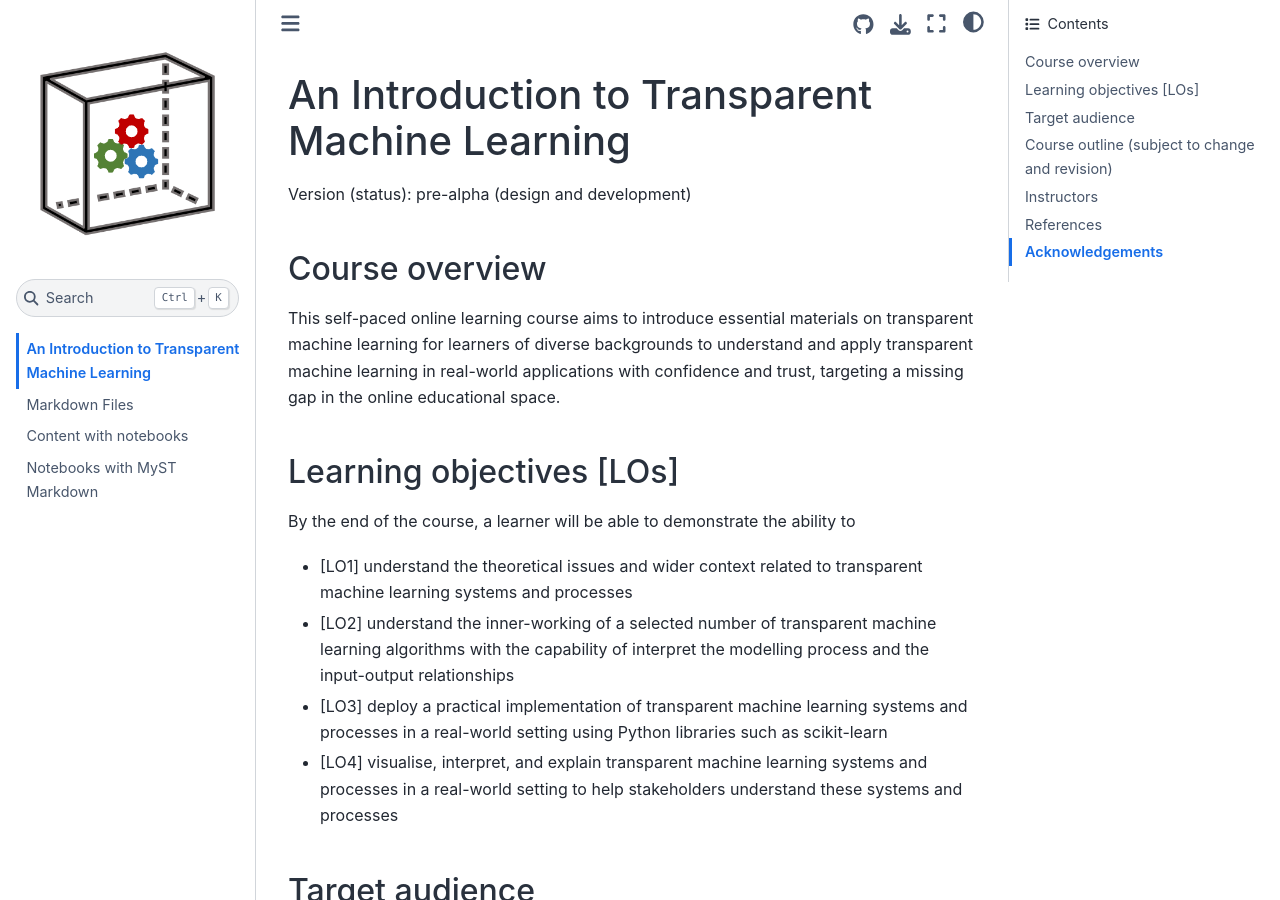
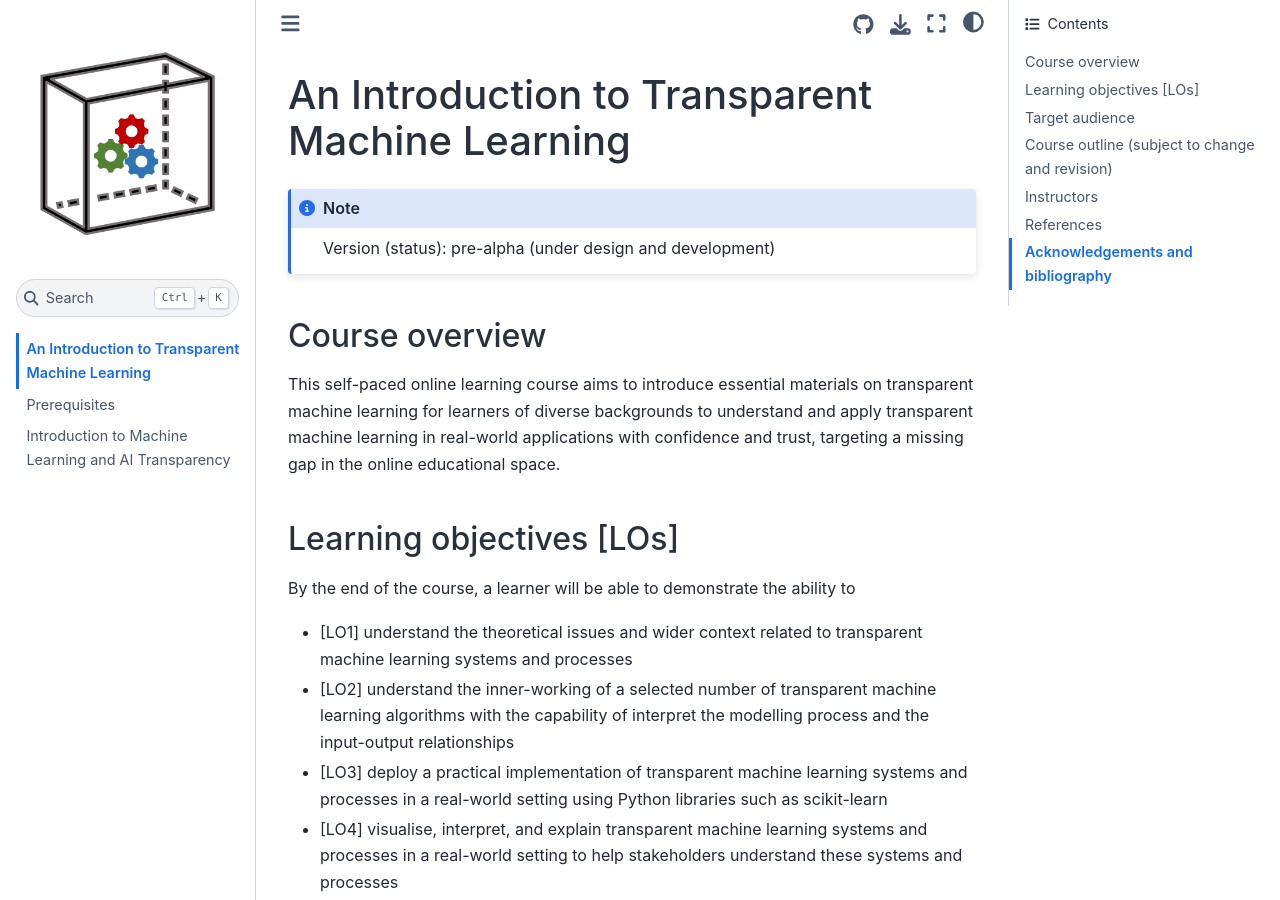
Before and after one commit to pykale/transparentML, a Jupyter Book: the page built from content/intro.md, in a window 1280 px wide and 900 px high. Built offline with Jupyter Book 1.0.4 settings and Sphinx 7.4.7 and the Sphinx Book theme 1.1.4, drawn with Linux system fonts in a browser that asks for light colours; cross-references to code outside the pages are shown as plain code; some of the changed text lies outside the part shown.

Commit message:
initiate two sessions & try MyST

````diff
--- a/content/_toc.yml
+++ b/content/_toc.yml
@@ -4,6 +4,9 @@
 format: jb-book
 root: intro
 chapters:
-- file: markdown
-- file: notebooks
-- file: markdown-notebooks
+- file: prerequisites
+- file: intro-ml-ai-transparency
+
+# - file: markdown
+# - file: notebooks
+# - file: markdown-notebooks
--- a/content/intro.md
+++ b/content/intro.md
@@ -1,6 +1,8 @@
 # An Introduction to Transparent Machine Learning
 
-Version (status): pre-alpha (design and development)
+```{note}
+Version (status): pre-alpha (under design and development)
+```
 
 ## Course overview
 
@@ -78,6 +80,9 @@ This course is developed by [Haiping Lu](https://haipinglu.github.io/), a Senior
   - [Good practice by design](https://onlinelearning.london.ac.uk/2020/06/08/good-practice-by-design/)
   - [Planning your online module (DIY, lockdown style)](https://onlinelearning.london.ac.uk/2020/05/24/planning-your-online-module-diy-lockdown-style/)
 
-## Acknowledgements
+## Acknowledgements and bibliography
 
 This development is supported by the [Funding call for online learning courses in responsible AI](https://www.turing.ac.uk/funding-call-online-learning-courses-responsible-ai) from the [Alan Turing Institute](https://www.turing.ac.uk/).
+
+```{bibliography}
+```
````
Also changed, not shown: other parts of content/intro.md (+2 -2 lines), content/intro-ml-ai-transparency.ipynb (added), content/prerequisites.ipynb (added).
